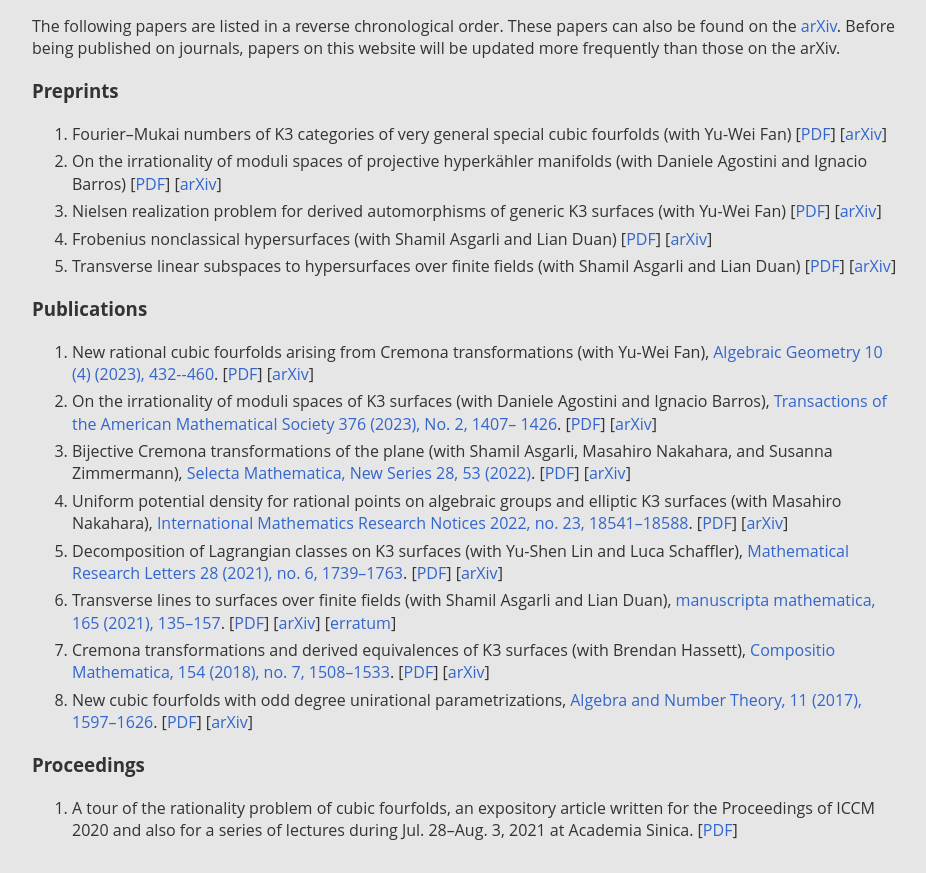
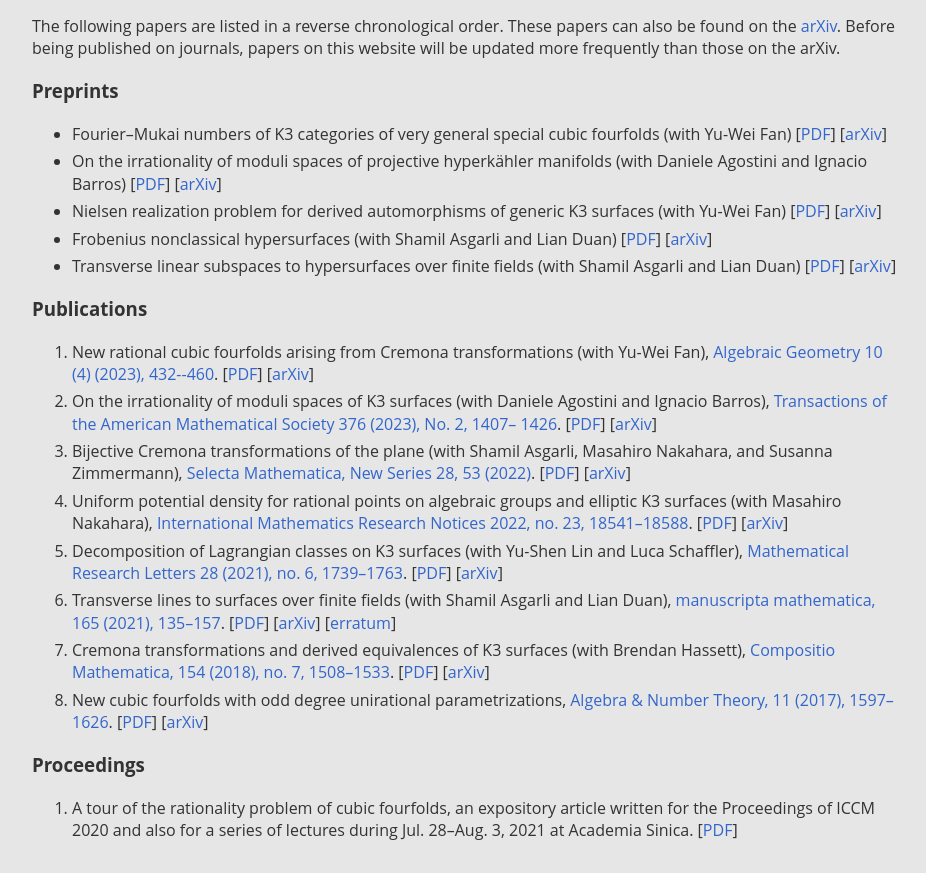
Before and after one commit to kwlai-math/kwlai-math.github.io, a plain HTML site: page index.html in a window 1280 px wide. Shown: the part 460-1333 px from the top of the page, without its empty margins (174-1100 px from the left). Drawn offline with Linux system fonts and the light colour scheme.

Commit message:
Add files via upload

```diff
--- a/index.html
+++ b/index.html
@@ -92,7 +92,7 @@
 		</p>
 
 		<h3>Preprints</h3>
-		<ol>
+		<ul>
 			<li>
 				Fourier–Mukai numbers of K3 categories of very general special cubic fourfolds
 				(with Yu-Wei Fan)
@@ -119,7 +119,7 @@
 				[<a href="papers/TranSpaceHyper_v2.pdf">PDF</a>]
 				[<a href="https://arxiv.org/abs/2008.11306">arXiv</a>]
 			</li>
-		</ol>
+		</ul>
 
 		<h3>Publications</h3>
 		<ol><li>
@@ -169,7 +169,7 @@
 				[<a href="https://arxiv.org/abs/1612.07751">arXiv</a>]
 			</li><li>
 				New cubic fourfolds with odd degree unirational parametrizations,
-				<a href="https://doi.org/10.2140/ant.2017.11.1597">Algebra and Number Theory, 11 (2017), 1597–1626</a>.
+				<a href="https://doi.org/10.2140/ant.2017.11.1597">Algebra & Number Theory, 11 (2017), 1597–1626</a>.
 				[<a href="papers/CubicFourfold42vfinal.pdf">PDF</a>]
 				[<a href="https://arxiv.org/abs/1606.03853">arXiv</a>]
 			</li>
```
Also changed, not shown: 1 other file.
